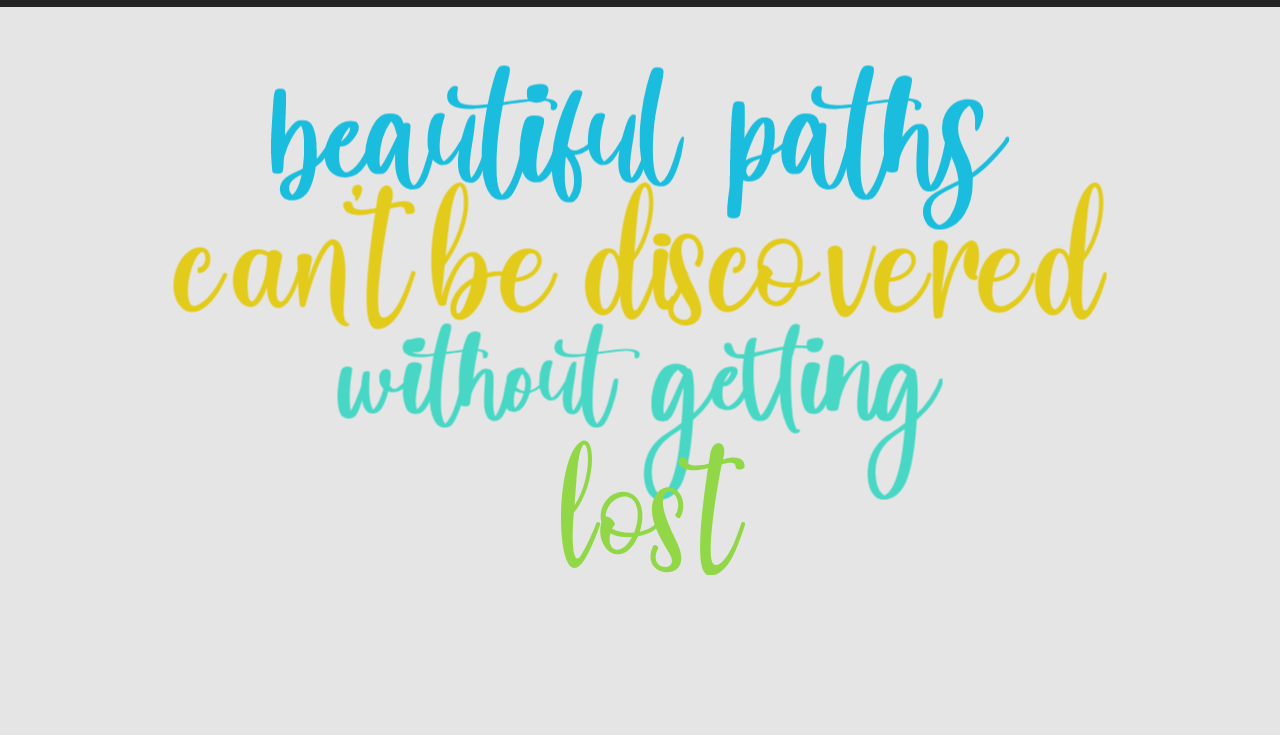
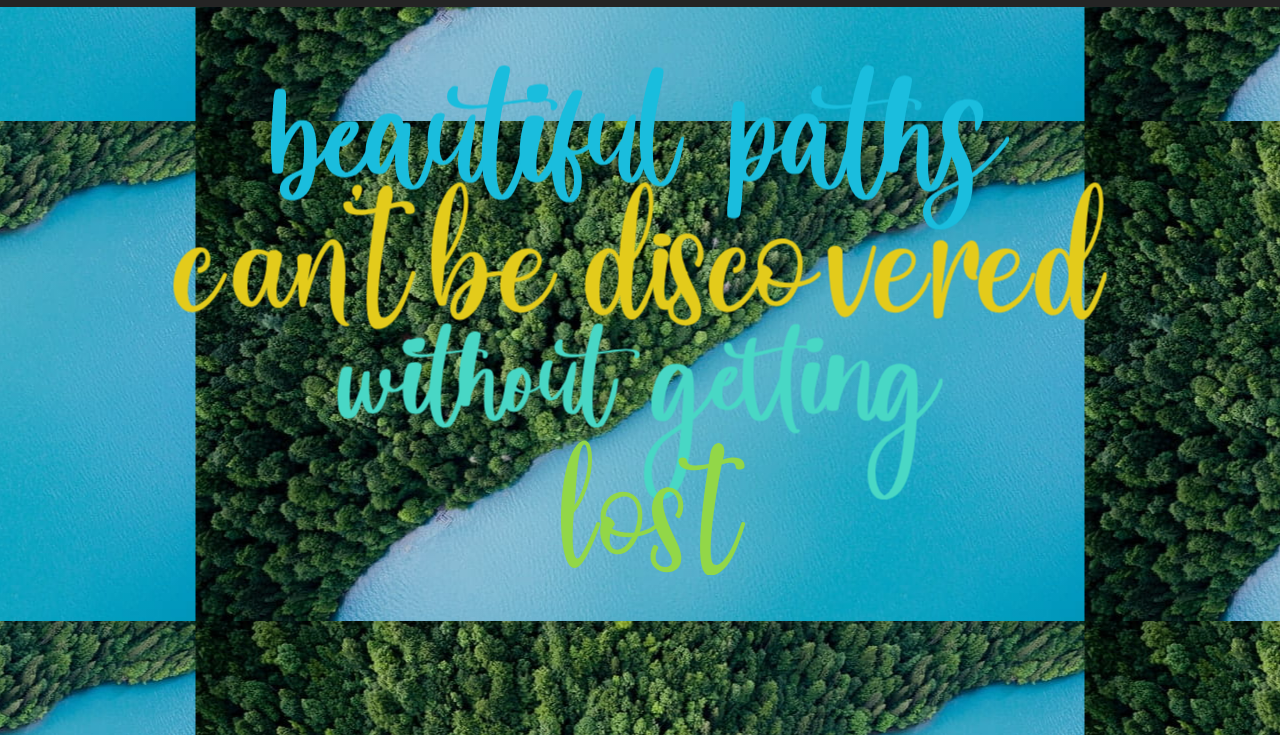
Before and after one commit to tsiddiquea/voyage, a plain HTML site: page index.html in a window 1280 px wide. Shown: the part 90-827 px from the top of the page. Drawn offline with nearby package versions, Linux system fonts and the light colour scheme.

Commit message:
Update stylesheet.css

```diff
--- a/stylesheet.css
+++ b/stylesheet.css
@@ -41,8 +41,8 @@ body {
 /*Header*/
 /*-------------------*/
 .background-img {
-    background-image:-webkit-gradient(linear, left top, left bottom, from(rgba(0, 0, 0, 0.1)), to(rgba(0, 0, 0, 0.1))),url(resources/pics/fallleaves-min.jpg);
-    background-image:linear-gradient(rgba(0, 0, 0, 0.1), rgba(0, 0, 0, 0.1)),url(resources/pics/fallleaves-min.jpg);
+    background-image:-webkit-gradient(linear, left top, left bottom, from(rgba(0, 0, 0, 0.1)), to(rgba(0, 0, 0, 0.1))),url(resources/pics/blue-min.jpg);
+    background-image:linear-gradient(rgba(0, 0, 0, 0.1), rgba(0, 0, 0, 0.1)),url(resources/pics/blue-min.jpg);
     background-size: auto;
     background-position: center;
     height: 91vh;
```
